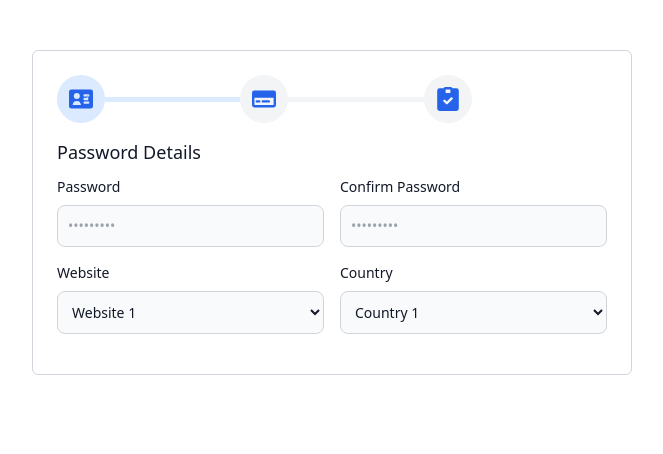
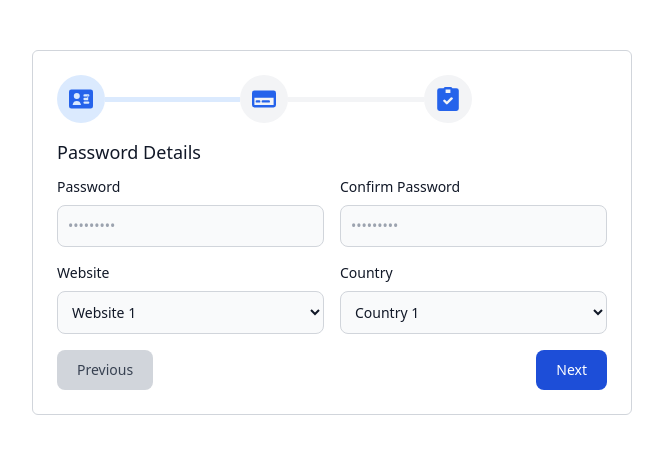
Before and after one commit to mtmsujan/multi-step-form, a plain HTML site: page index.html in a window 1280 px wide. Both pictures are taken after a click on the button "Next". Shown: the whole page, without its empty margins (308-971 px from the left). Drawn offline with nearby package versions, Linux system fonts and the light colour scheme.

Commit message:
Add tow button for multi step form

```diff
--- a/index.html
+++ b/index.html
@@ -96,7 +96,14 @@
                         </select>
                     </div>
                 </div>
-
+                <div class="flex justify-between">
+                    <button type="button" class="text-gray-700 bg-gray-300 hover:bg-gray-400 focus:ring-4 focus:outline-none focus:ring-gray-300 font-medium rounded-lg text-sm px-5 py-2.5 text-center dark:bg-gray-500 dark:hover:bg-gray-600 dark:focus:ring-gray-700" onclick="previousStep(2)">
+                        Previous
+                    </button>
+                    <button type="button" class="text-white bg-blue-700 hover:bg-blue-800 focus:ring-4 focus:outline-none focus:ring-blue-300 font-medium rounded-lg text-sm px-5 py-2.5 text-center dark:bg-blue-600 dark:hover:bg-blue-700 dark:focus:ring-blue-800" onclick="nextStep(2)">
+                        Next
+                    </button>
+                </div>
             </div>
 
 
```
